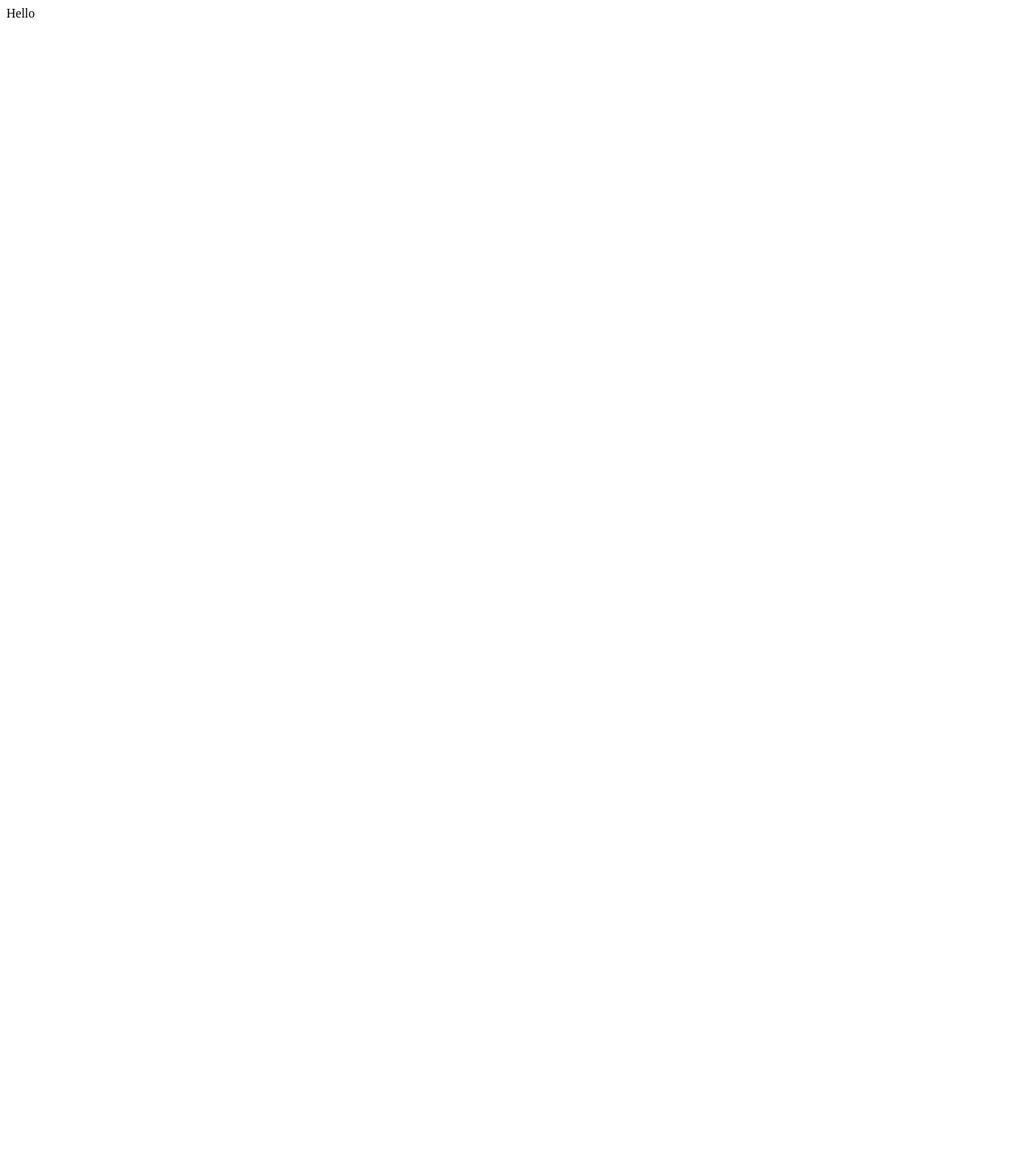
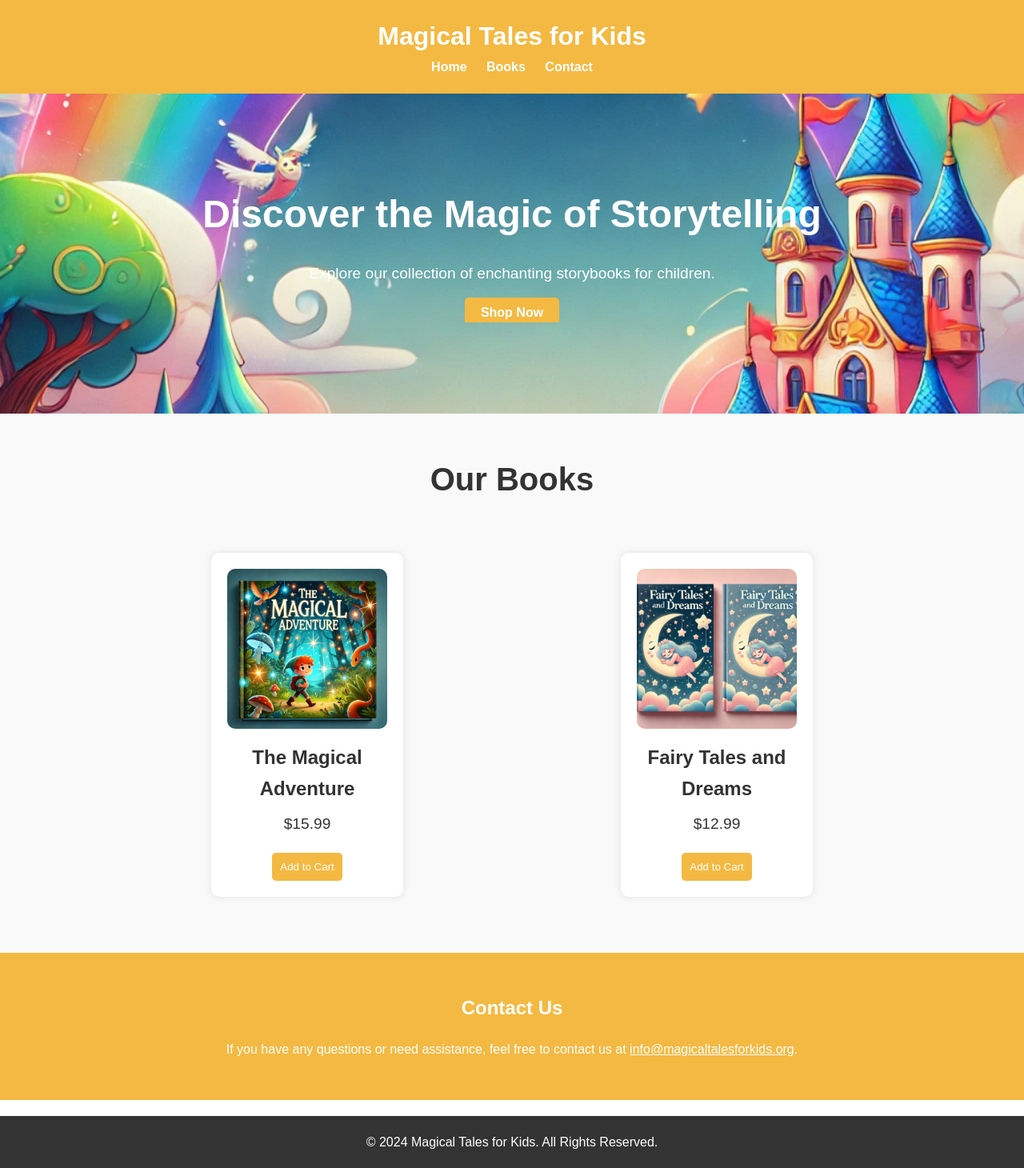
Before and after one commit to soroushaz1/magicaltalesforkids, a plain HTML site: page index.html in a window 1280 px wide. Shown: the whole page at 80% size. Before the commit the page ends 800 px from the top, so only its background shows below. Drawn offline with Linux system fonts and the light colour scheme.

Commit message:
Getting ready

```diff
--- a/index.html
+++ b/index.html
@@ -1,11 +1,78 @@
 <!DOCTYPE html>
 <html lang="en">
+
 <head>
     <meta charset="UTF-8">
     <meta name="viewport" content="width=device-width, initial-scale=1.0">
-    <title>Document</title>
+    <title>Magical Tales for Kids</title>
+    <link rel="stylesheet" href="styles.css">
 </head>
+
 <body>
-    <div>Hello</div>
+    <!-- Header Section -->
+    <header>
+        <div class="container">
+            <h1>Magical Tales for Kids</h1>
+            <nav>
+                <ul>
+                    <li><a href="#home">Home</a></li>
+                    <li><a href="#books">Books</a></li>
+                    <li><a href="#contact">Contact</a></li>
+                </ul>
+            </nav>
+        </div>
+    </header>
+
+    <!-- Hero Section -->
+    <section id="home" class="hero">
+        <div class="container">
+            <h2>Discover the Magic of Storytelling</h2>
+            <p>Explore our collection of enchanting storybooks for children.</p>
+            <a href="#books" class="btn">Shop Now</a>
+        </div>
+    </section>
+
+    <!-- Books Section -->
+    <section id="books" class="books">
+        <div class="container">
+            <h2>Our Books</h2>
+            <div class="book-list">
+                <!-- Book Item -->
+                <div class="book-item">
+                    <img src="book1.jpg" alt="Book 1">
+                    <h3>The Magical Adventure</h3>
+                    <p>$15.99</p>
+                    <button class="btn add-to-cart">Add to Cart</button>
+                </div>
+                <!-- Book Item -->
+                <div class="book-item">
+                    <img src="book2.jpg" alt="Book 2">
+                    <h3>Fairy Tales and Dreams</h3>
+                    <p>$12.99</p>
+                    <button class="btn add-to-cart">Add to Cart</button>
+                </div>
+                <!-- Add more book items as needed -->
+            </div>
+        </div>
+    </section>
+
+    <!-- Contact Section -->
+    <section id="contact" class="contact">
+        <div class="container">
+            <h2>Contact Us</h2>
+            <p>If you have any questions or need assistance, feel free to contact us at <a
+                    href="mailto:info@magicaltalesforkids.org">info@magicaltalesforkids.org</a>.</p>
+        </div>
+    </section>
+
+    <!-- Footer -->
+    <footer>
+        <div class="container">
+            <p>&copy; 2024 Magical Tales for Kids. All Rights Reserved.</p>
+        </div>
+    </footer>
+
+    <script src="scripts.js"></script>
 </body>
+
 </html>
--- /dev/null
+++ b/scripts.js
@@ -0,0 +1,11 @@
+// scripts.js
+
+document.addEventListener('DOMContentLoaded', function() {
+    const cartButtons = document.querySelectorAll('.add-to-cart');
+
+    cartButtons.forEach(button => {
+        button.addEventListener('click', function() {
+            alert('Item added to cart!');
+        });
+    });
+});
--- /dev/null
+++ b/styles.css
@@ -0,0 +1,160 @@
+/* styles.css */
+
+/* Reset some basic styles */
+body, h1, h2, h3, p, ul {
+    margin: 0;
+    padding: 0;
+    box-sizing: border-box;
+}
+
+body {
+    font-family: Arial, sans-serif;
+    line-height: 1.6;
+    color: #333;
+}
+
+/* Container */
+.container {
+    width: 80%;
+    margin: auto;
+    overflow: hidden;
+}
+
+/* Header */
+header {
+    background: #f4b942;
+    color: #fff;
+    padding: 20px 0;
+    text-align: center;
+}
+
+header h1 {
+    margin: 0;
+}
+
+nav ul {
+    list-style: none;
+    padding: 0;
+}
+
+nav ul li {
+    display: inline;
+    margin: 0 10px;
+}
+
+nav ul li a {
+    color: #fff;
+    text-decoration: none;
+    font-weight: bold;
+}
+
+/* Hero Section */
+.hero {
+    background: url('hero-background.jpg') no-repeat center center/cover;
+    color: #fff;
+    height: 400px;
+    display: flex;
+    justify-content: center;
+    align-items: center;
+    text-align: center;
+}
+
+.hero h2 {
+    font-size: 3rem;
+}
+
+.hero p {
+    font-size: 1.2rem;
+    margin: 20px 0;
+}
+
+.hero .btn {
+    background: #f4b942;
+    color: #fff;
+    padding: 10px 20px;
+    text-decoration: none;
+    font-weight: bold;
+    border-radius: 5px;
+}
+
+/* Books Section */
+.books {
+    padding: 50px 0;
+    background: #f9f9f9;
+    text-align: center;
+}
+
+.books h2 {
+    margin-bottom: 40px;
+    font-size: 2.5rem;
+}
+
+.book-list {
+    display: flex;
+    justify-content: space-around;
+    flex-wrap: wrap;
+}
+
+.book-item {
+    background: #fff;
+    padding: 20px;
+    border-radius: 10px;
+    box-shadow: 0 0 10px rgba(0, 0, 0, 0.1);
+    margin: 20px;
+    width: 200px;
+}
+
+.book-item img {
+    max-width: 100%;
+    border-radius: 10px;
+}
+
+.book-item h3 {
+    font-size: 1.5rem;
+    margin: 10px 0;
+}
+
+.book-item p {
+    font-size: 1.2rem;
+    margin-bottom: 20px;
+}
+
+.book-item .btn {
+    background: #f4b942;
+    color: #fff;
+    padding: 10px;
+    text-decoration: none;
+    border: none;
+    border-radius: 5px;
+    cursor: pointer;
+}
+
+/* Contact Section */
+.contact {
+    padding: 50px 0;
+    background: #f4b942;
+    color: #fff;
+    text-align: center;
+}
+
+.contact h2 {
+    margin-bottom: 20px;
+}
+
+.contact p a {
+    color: #fff;
+    text-decoration: underline;
+}
+
+/* Footer */
+footer {
+    background: #333;
+    color: #fff;
+    text-align: center;
+    padding: 20px 0;
+    margin-top: 20px;
+}
+
+footer p {
+    margin: 0;
+}
```
Also changed, not shown: book1.jpg (added), book2.jpg (added), hero-background.jpg (added).
